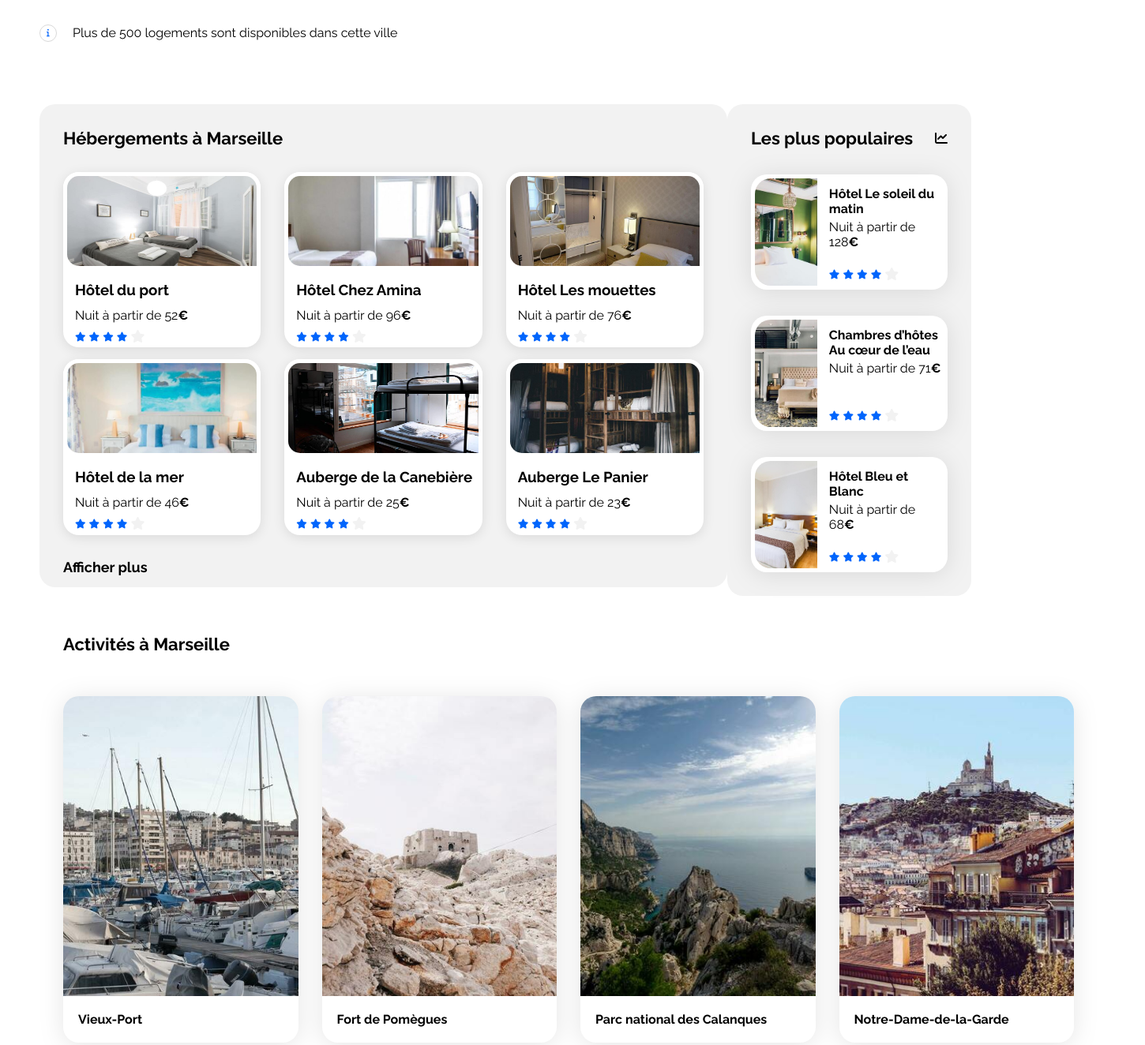
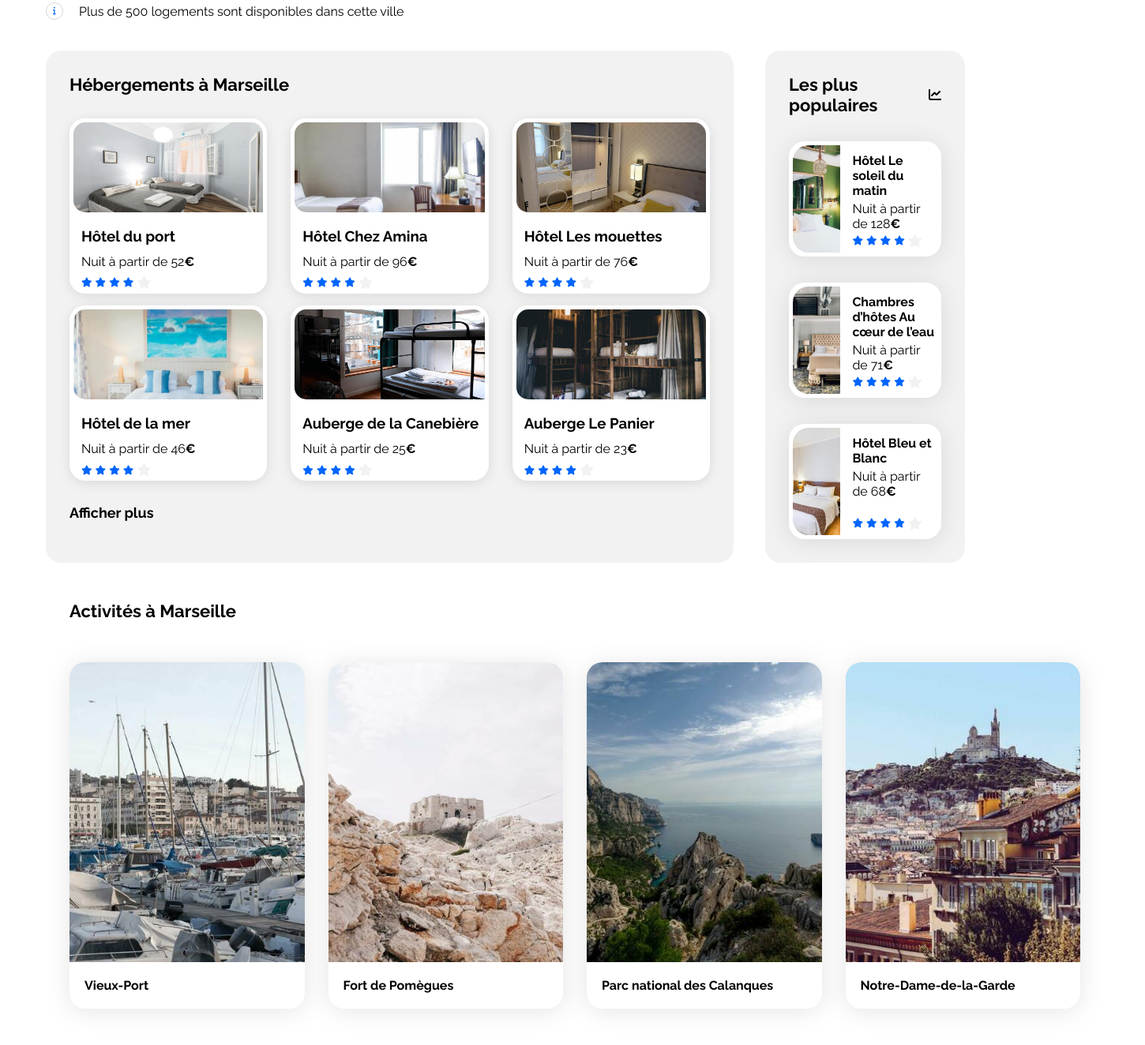
Before and after one commit to ElrondGold/OpenclassroomsProject, a plain HTML site: page index.html in a window 1280 px wide. Shown: the part 412-1736 px from the top of the page at 79% size, 1450 px wide, since content can reach past the window. Drawn offline with Linux system fonts and the light colour scheme.

Commit message:
MAJ16mai

```diff
--- a/index.html
+++ b/index.html
@@ -17,7 +17,6 @@
 </head>
 
 <body>
-    <div class="main-container">
         <!-- HEADER -->
 
     <header class="header">
@@ -30,7 +29,7 @@
             </nav>
     </header>
 
-
+    <main class="main-container">
             <!-- SEARCH -->
 
             <section class="info_group">
@@ -95,7 +94,8 @@
                     <h2 class="section-title">Hébergements à Marseille</h2>
                     <div class="hebergements-cards-un">
                         <article class="card-1">
-                    <img src="./images/hebergements/fred-kleber.jpg" alt="Image de la chambre d'hôtel montrant un lit">
+                            <img src="./images/hebergements/fred-kleber.jpg"
+                                alt="Image de la chambre d'hôtel montrant un lit">
                             <div class="card-content-hebergements">
                                 <div class="card-txt-hebergements">
                                     <h3 class="card-title-hebergements">Hôtel du port</h3>
@@ -112,7 +112,8 @@
                             </div>
                         </article>
                         <article class="card-2">
-                    <img src="./images/hebergements/febrian-zakaria.jpg" alt="Image de la chambre d'hôtel montrant un lit">
+                            <img src="./images/hebergements/febrian-zakaria.jpg"
+                                alt="Image de la chambre d'hôtel montrant un lit">
                             <div class="card-content-hebergements">
                                 <div class="card-txt-hebergements">
                                     <h3 class="card-title-hebergements">Hôtel Chez Amina</h3>
@@ -129,7 +130,8 @@
                             </div>
                         </article>
                         <article class="card-3">
-                    <img src="./images/hebergements/reisetopia.jpg" alt="Image de la chambre d'hôtel montrant un lit">
+                            <img src="./images/hebergements/reisetopia.jpg"
+                                alt="Image de la chambre d'hôtel montrant un lit">
                             <div class="card-content-hebergements">
                                 <div class="card-txt-hebergements">
                                     <h3 class="card-title-hebergements">Hôtel Les mouettes</h3>
@@ -148,7 +150,8 @@
                     </div>
                     <div class="hebergements-cards-deux">
                         <article class="card-4">
-                    <img src="./images/hebergements/annie-spratt.jpg" alt="Image de la chambre d'hôtel montrant un lit">
+                            <img src="./images/hebergements/annie-spratt.jpg"
+                                alt="Image de la chambre d'hôtel montrant un lit">
                             <div class="card-content-hebergements">
                                 <div class="card-txt-hebergements">
                                     <h3 class="card-title-hebergements">Hôtel de la mer</h3>
@@ -165,7 +168,8 @@
                             </div>
                         </article>
                         <article class="card-5">
-                    <img src="./images/hebergements/marcus-loke.jpg" alt="Image de la chambre d'hôtel montrant un lit">
+                            <img src="./images/hebergements/marcus-loke.jpg"
+                                alt="Image de la chambre d'hôtel montrant un lit">
                             <div class="card-content-hebergements">
                                 <div class="card-txt-hebergements">
                                     <h3 class="card-title-hebergements">Auberge de la Canebière</h3>
@@ -182,7 +186,8 @@
                             </div>
                         </article>
                         <article class="card-6">
-                    <img src="./images/hebergements/nicate-lee.jpg" alt="Image de la chambre d'hôtel montrant un lit">
+                            <img src="./images/hebergements/nicate-lee.jpg"
+                                alt="Image de la chambre d'hôtel montrant un lit">
                             <div class="card-content-hebergements">
                                 <div class="card-txt-hebergements">
                                     <h3 class="card-title-hebergements">Auberge Le Panier</h3>
@@ -211,7 +216,8 @@
                     </div>
                     <div class="populaires-cards">
                         <article class="card">
-                    <img src="./images/hebergements/emile-guillemot.jpg" alt="Image de la chambre d'hôtel montrant un lit">
+                            <img src="./images/hebergements/emile-guillemot.jpg"
+                                alt="Image de la chambre d'hôtel montrant un lit">
                             <div class="card-content">
                                 <div class="card-txt">
                                     <h3 class="card-title">Hôtel Le soleil du matin</h3>
@@ -228,7 +234,8 @@
                             </div>
                         </article>
                         <article class="card">
-                    <img src="./images/hebergements/aw-creative.jpg" alt="Image de la chambre d'hôtel montrant un lit">
+                            <img src="./images/hebergements/aw-creative.jpg"
+                                alt="Image de la chambre d'hôtel montrant un lit">
                             <div class="card-content">
                                 <div class="card-txt">
                                     <h3 class="card-title">Chambres d’hôtes Au cœur de l’eau</h3>
@@ -245,7 +252,8 @@
                             </div>
                         </article>
                         <article class="card">
-                    <img src="./images/hebergements/febrian-zakaria2.jpg" alt="Image de la chambre d'hôtel montrant un lit">
+                            <img src="./images/hebergements/febrian-zakaria2.jpg"
+                                alt="Image de la chambre d'hôtel montrant un lit">
                             <div class="card-content">
                                 <div class="card-txt">
                                     <h3 class="card-title">Hôtel Bleu et Blanc</h3>
@@ -264,7 +272,9 @@
                     </div>
                 </section>
             </div>
+
             <!-- HEBERGEMENTS -->
+
             <div class="activity">
                 <h2 class="activity-title">Activités à Marseille</h2>
                 <div class="activity-card">
@@ -295,6 +305,9 @@
                 </div>
             </div>
     </main>
+
+        <!-- FOOTER -->
+
     <footer class="footer">
             <div class="footer-a-propos">
                 <h3 class="footer-title">À propos</h3>
@@ -320,7 +333,6 @@
             </div>
 
     </footer>
-</div>
 </body>
 
 </html>
--- a/styles.css
+++ b/styles.css
@@ -10,14 +10,14 @@
 }
 
 
-body {
+.body {
     font-family: 'Raleway-regular';
     display: flex;
     justify-content: center;
     margin: 0;
-    padding: 0;
 
 }
+
 
 
 .main-container {
@@ -65,6 +65,8 @@ body {
 .header {
     display: flex;
     justify-content: space-between;
+    max-width: 1440px;
+    width: 100%;
 }
 
 .header_logo {
@@ -72,8 +74,7 @@ body {
     flex-direction: column;
     align-items: flex-start;
     height: 19px;
-    padding-top: 30px;
-    padding-left: 30px;
+    padding: 30px;
     width: 61.09px;
 
 }
@@ -185,7 +186,6 @@ body {
     display: flex;
     flex-direction: row;
     align-items: center;
-    margin-top: 75px;
     gap: 24px;
     width: 25%;
     height: 49px;
@@ -348,7 +348,9 @@ body {
 .hebergements-and-populaires {
     display: flex;
     justify-content: space-between;
-    padding-top: 0;
+    padding-top: 37.5px;
+    gap: 40px;
+    width: 100%;
 }
 
 .hebergements-and-populaires section {
@@ -360,14 +362,13 @@ body {
 
 /****** Hebergements ***********/
 .hebergements {
-    width: 65%;
+    width: 68%;
     display: flex;
     flex-direction: column;
     align-items: flex-start;
     padding: 30px;
     gap: 30px;
     width: 871px;
-    height: 611.5px;
 }
 
 .hebergements-cards-un {
@@ -597,7 +598,7 @@ border-radius: 20px 20px 0px
     align-items: flex-start;
     padding: 30px;
     gap: 30px;
-    width: 1340px;
+    width: 100%;
     height: 559.02px;
 }
 
@@ -607,7 +608,7 @@ border-radius: 20px 20px 0px
     font-weight: 700;
     font-size: 22px;
     line-height: 26px;
-    width: 1280px;
+    width: 100%;
     height: 30.02px;
 }
 
@@ -617,11 +618,8 @@ border-radius: 20px 20px 0px
     align-items: flex-start;
     padding: 0px;
     gap: 30px;
-    width: 1280px;
+    width: 100%;
     height: 439px;
-    filter: drop-shadow(0px 3px 15px rgba(0, 0, 0, 0.1));
-    border-radius: 20px;
-
 
 }
 
@@ -633,6 +631,8 @@ border-radius: 20px 20px 0px
     padding: 0px;
     width: 297.5px;
     height: 439px;
+    filter: drop-shadow(0px 3px 15px rgba(0, 0, 0, 0.1));
+    border-radius: 20px
 }
 
 .activity-card-deux {
@@ -643,6 +643,8 @@ border-radius: 20px 20px 0px
     padding: 0px;
     width: 297.5px;
     height: 439px;
+    filter: drop-shadow(0px 3px 15px rgba(0, 0, 0, 0.1));
+    border-radius: 20px
 
 }
 
@@ -654,6 +656,8 @@ border-radius: 20px 20px 0px
     padding: 0px;
     width: 297.5px;
     height: 439px;
+    filter: drop-shadow(0px 3px 15px rgba(0, 0, 0, 0.1));
+    border-radius: 20px
 
 }
 
@@ -665,7 +669,8 @@ border-radius: 20px 20px 0px
     padding: 0px;
     width: 297.5px;
     height: 439px;
-
+    filter: drop-shadow(0px 3px 15px rgba(0, 0, 0, 0.1));
+    border-radius: 20px
 }
 
 .activity-card img {
@@ -709,6 +714,7 @@ padding-left: 19px;
     width: 100%;
     height: 10%;
     background: #F2F2F2;
+    max-width: 1440px;
 
 }
 .footer-a-propos {
```
Lines whose indentation alone changed are shown as unchanged.
